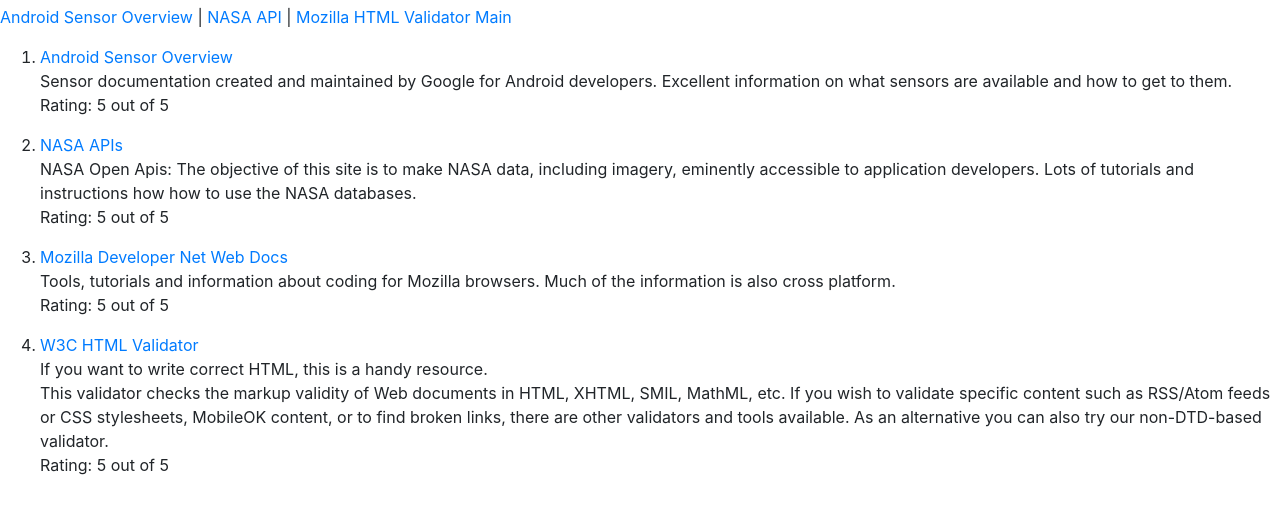
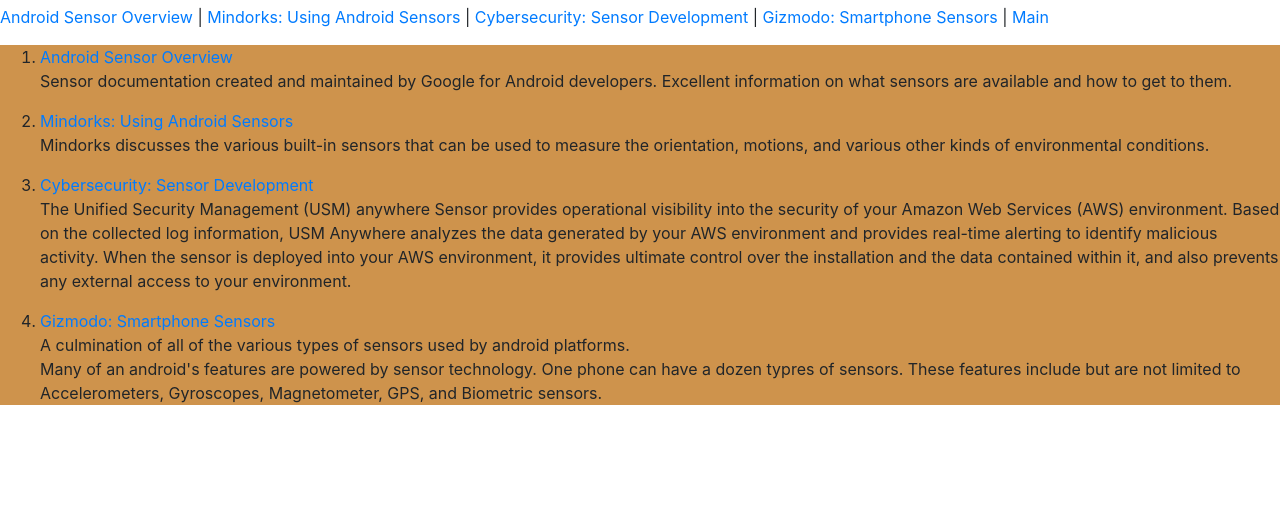
Before and after one commit to haberjin/WebRoot, a plain HTML site: page html/MobileResources.html in a window 1280 px wide. Shown: the part 51-564 px from the top of the page. Drawn offline with Linux system fonts and the light colour scheme; files that its build step writes are made by us from their sources.

Commit message:
Add files via upload

```diff
--- a/css/style.css
+++ b/css/style.css
@@ -21,7 +21,10 @@
     display: table-cell; /* Make elements inside the container behave like table cells */
 }
 
+.ordered {
+background-color: rgb(206, 147, 76);
 
+}
 
 /*
 @media only screen and (max-width: 576px) {
--- a/html/MobileResources.html
+++ b/html/MobileResources.html
@@ -17,28 +17,26 @@
 
 <p class="foo">
 <a href="#a">Android Sensor Overview</a> |
-<a href="#b">NASA API</a> |
-<a href="#c">Mozilla</a>
-<a href="#c">HTML Validator</a>
+<a href="#b">Mindorks: Using Android Sensors</a> |
+<a href="#c">Cybersecurity: Sensor Development</a> |
+<a href="#c">Gizmodo: Smartphone Sensors</a> |
 <a href="../index.html">Main</a>
 </p>
 
-<ol>
+<ol class="ordered">
 
 <li>
 <p id="a">
-<a href="">Android Sensor Overview</a><br />
+<a href="https://developer.android.com/guide/topics/sensors/sensors_overview#:~:text=Sensor%20Availability%20%20%20%20Sensor%20%20,%20n%2Fa%201%20%209%20more%20rows%20">Android Sensor Overview</a><br />
 Sensor documentation created and maintained by Google for Android developers.  Excellent information on what sensors are available and how to get to them.<br />
-Rating: 5 out of 5
-
 </p>
 </li>
 
 <li>
 <p id="b">
-<a href="https://api.nasa.gov/">NASA APIs</a><br />
-NASA Open Apis: The objective of this site is to make NASA data, including imagery, eminently accessible to application developers. Lots of tutorials and instructions how how to use the NASA databases.<br />
-Rating: 5 out of 5
+<a href="https://blog.mindorks.com/using-android-sensors-android-tutorial">Mindorks: Using Android Sensors</a><br />
+Mindorks discusses the various built-in sensors that can be used to measure the orientation, motions, and various other kinds of environmental conditions.<br />
+
 
 </p>
 
@@ -46,18 +44,19 @@ Rating: 5 out of 5
 
 <li>
 <p id="c">
-<a href="https://developer.mozilla.org">Mozilla Developer Net Web Docs</a><br />
-Tools, tutorials and information about coding for Mozilla browsers.  Much of the information is also cross platform.<br />
-Rating: 5 out of 5
+<a href="https://cybersecurity.att.com/documentation/usm-anywhere/deployment-guide/aws/about-usm-aws-sensor-deployment.htm">Cybersecurity: Sensor Development</a><br />
+The Unified Security Management (USM) anywhere Sensor provides operational visibility into the security of your Amazon Web Services (AWS) environment. Based on the collected
+log information, USM Anywhere analyzes the data generated by your AWS environment and provides real-time alerting to identify malicious activity. When the sensor is deployed
+into your AWS environment, it provides ultimate control over the installation and the data contained within it, and also prevents any external access to your environment.<br />
+
 </p>
 </li>
 
 <li>
 <p id="d">
-<a href="https://validator.w3.org/">W3C HTML Validator</a><br />
-If you want to write correct HTML, this is a handy resource.<br />
-This validator checks the markup validity of Web documents in HTML, XHTML, SMIL, MathML, etc. If you wish to validate specific content such as RSS/Atom feeds or CSS stylesheets, MobileOK content, or to find broken links, there are other validators and tools available. As an alternative you can also try our non-DTD-based validator.<br />
-Rating: 5 out of 5
+<a href="https://gizmodo.com/all-the-sensors-in-your-smartphone-and-how-they-work-1797121002">Gizmodo: Smartphone Sensors</a><br />
+A culmination of all of the various types of sensors used by android platforms.<br />
+Many of an android's features are powered by sensor technology. One phone can have a dozen typres of sensors. These features include but are not limited to Accelerometers, Gyroscopes, Magnetometer, GPS, and Biometric sensors.
 </p>
 </li>
 
```
Also changed, not shown: index.html (+8 -9 lines).
